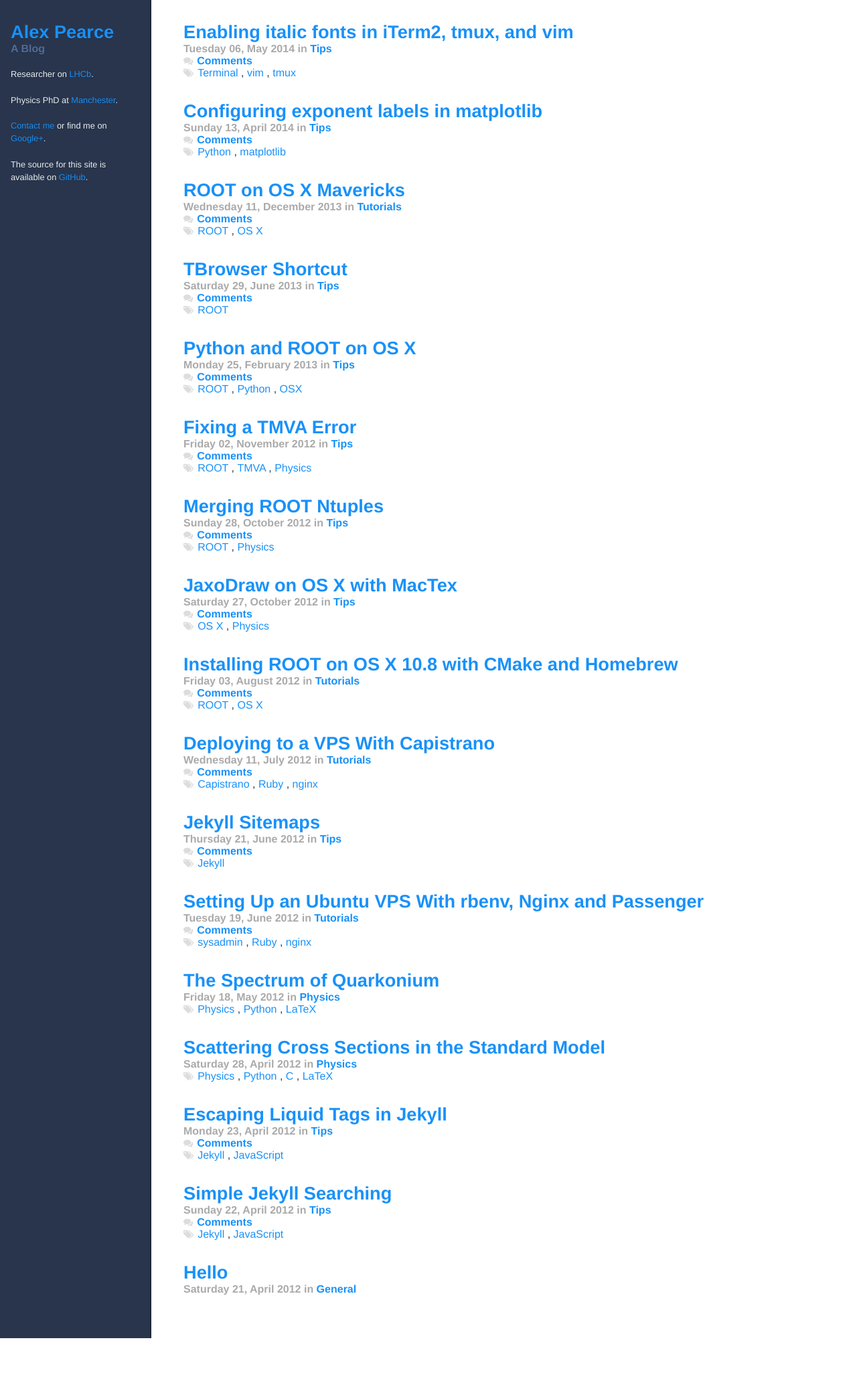
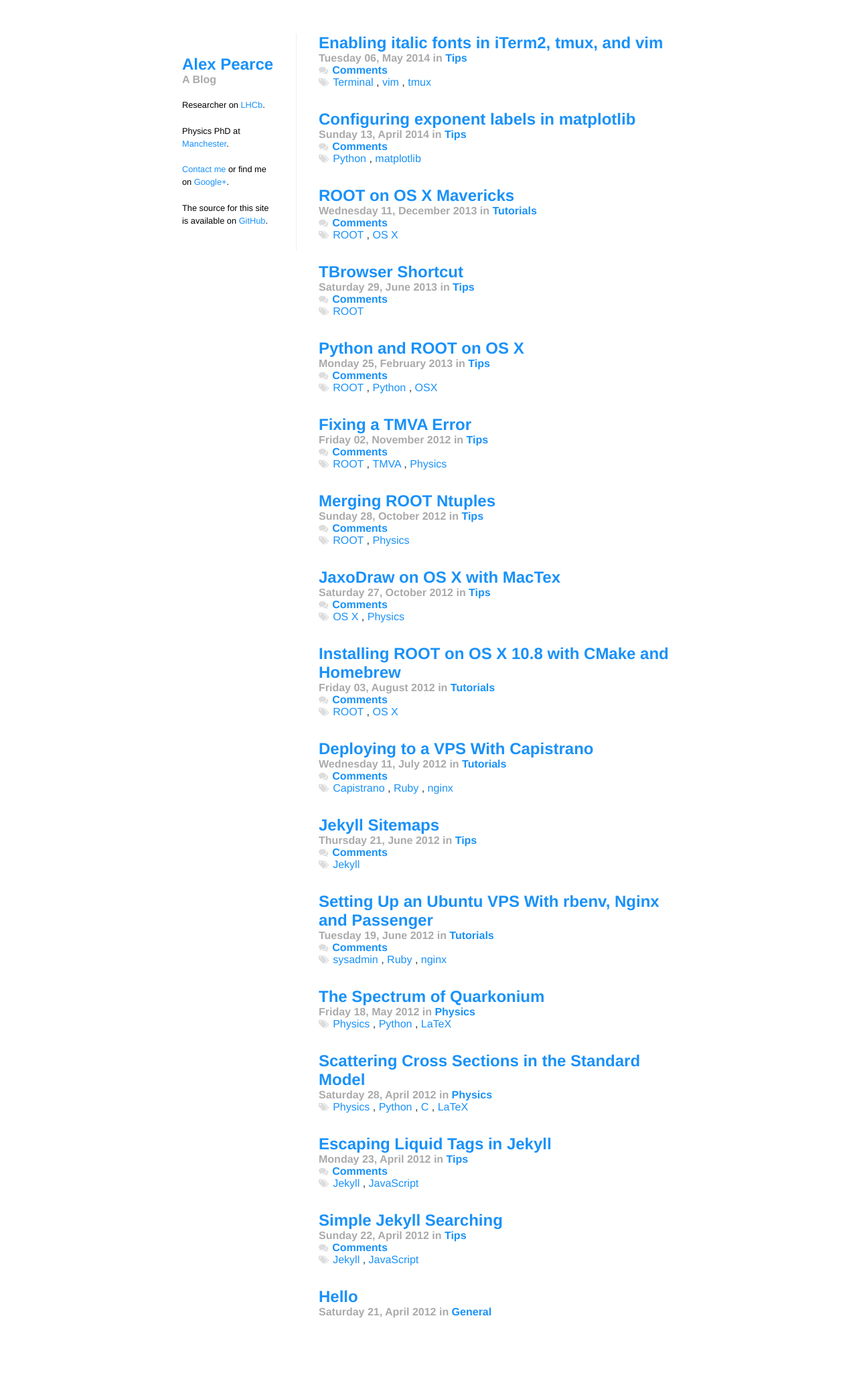
Before and after one commit to alexpearce/home, a Jekyll site: the page built from index.html, in a window 1280 px wide. Shown: the whole page at 67% size. Built offline with Jekyll 4.4.1, drawn with Linux system fonts in a browser that asks for light colours; nearby versions of some CDN libraries; some web fonts are replaced; Markdown is read by kramdown in place of the engine named in the settings; comment, search, counter and statistics services are not loaded; before the commit the page ends 1998 px from its top, so only the background shows below that.

Commit message:
Restyle.

```diff
--- a/_layouts/default.html
+++ b/_layouts/default.html
@@ -16,16 +16,14 @@
 
   {% include analytics.html %}
 </head>
-<body>
-  <div class="columns">
+<body class="cf">
 
-    {% include sidebar.html %}
+  {% include sidebar.html %}
 
-    <main>
-      {{ content }}
-    </main>
+  <main>
+    {{ content }}
+  </main>
 
-  </div>
 
   <script defer src="//ajax.googleapis.com/ajax/libs/jquery/1/jquery.min.js"></script>
 
--- a/assets/css/alexpearce.css
+++ b/assets/css/alexpearce.css
@@ -4,6 +4,23 @@
 /* @group Normalize */
 
 {% include normalize.css %}
+
+* {
+  box-sizing: border-box;
+  -webkit-box-sizing: border-box;
+  moz-box-sizing: border-box;
+}
+
+.cf:before, .cf:after {
+  content: "";
+  display: table;
+}
+.cf:after {
+  clear: both;
+}
+.cf {
+  *zoom: 1;
+}
 
 /* @end Normalize */
 
@@ -13,11 +30,6 @@
 
 /* Make the body fill the entire window. */
 body {
-  position: absolute;
-  top: 0;
-  bottom: 0;
-  left: 0;
-  right: 0;
   font-family: "Droid Serif", "Palatino", "Georgia", serif;
 }
 
@@ -32,7 +44,7 @@ pre, code, kbd, samp {
 /* @end Font faces */
 
 h1 {
-  font-size: 1.7em;
+  font-size: 1.5em;
 }
 
 h2 {
@@ -146,42 +158,24 @@ li {
 
 /* @end Typography */
 
-/* Now that's simple CSS columns! */
-.columns {
-  min-height: 100%;
-  display: -webkit-flex;
-  -webkit-flex-direction: row;
-  display: -ms-flex;
-  -ms-flex-direction: row;
-  display: flex;
-  flex-direction: row;
+/* @group Sidebar */
+
+.sidebar {
+  padding: 1em;
+  /* padding: 2em 1em 0 1em; */
+  border-bottom: 1px solid #eee;
 }
 
-/* Sidebar */
-.sidebar {
-  width: 12em;
-  -webkit-flex-shrink: 0;
-  -ms-flex-shrink: 0;
-  flex-shrink: 0;
-  padding: 2em 1em 0 1em;
-  border-right: 0.15em solid rgb(31, 40, 59);
-  background: rgb(41, 53, 77);
-  color: rgb(235, 240, 243);
-  text-shadow: 0px 1px 0px rgba(0, 0, 0, 0.25);
+.sidebar p {
+  display: none;
 }
 
-.sidebar h2 {
-  color: rgb(80, 109, 152);
-}
-
-.sidebar a {
-  text-decoration: none;
-}
+/* @end Sidebar */
 
 /* @group Main content */
 
 main {
-  padding: 2em 3em;
+  padding: 1em 2em;
   text-align: left;
   color: #333;
 }
@@ -288,33 +282,40 @@ ul.results > li:first-child {
   content: "";
 }
 
+/* @group Disqus */
+
+#disqus_thread {
+  padding: 1em 0 0 0;
+  border-top: 1px solid #eee;
+}
+
+/* @end */
+
 /* @end Main content */
 
-@media only screen and (max-width: 750px) {
-  .columns {
-    -webkit-flex-direction: column;
-    -ms-flex-direction: column;
-    flex-direction: column;
+@media only screen and (min-width: 768px) {
+  body {
+    width: 768px;
+    margin: 0 auto;
+    padding: 50px 0;
   }
 
   .sidebar {
-    width: 100%;
-    border-right: none;
-    -webkit-flex-shrink: 1;
-    -ms-flex-shrink: 1;
-    flex-shrink: 1;
-    padding: 1em;
+    width: 187px;
+    float: left;
+    padding: 2em 2em 1em 1em;
+    border-bottom: none;
+    border-right: 1px solid #eee;
   }
 
   .sidebar p {
-    display: none;
+    display: block;
   }
-}
 
-@media only screen and (max-width: 500px) {
   main {
-    padding: 2em 2em;
-    text-align: left;
+    width: 580px;
+    float: right;
+    padding: 0 1em 0 2em;
   }
 }
 
--- a/index.html
+++ b/index.html
@@ -22,7 +22,7 @@ page_title: Blog
   {% endfor %}
 </ul>
 <script>
-  var disqus_shortname = window.location.host ? "alexpearce.me" ? "alexpearce" : "alexpearce-devel";
+  var disqus_shortname = window.location.host === "alexpearce.me" ? "alexpearce" : "alexpearce-devel";
 
   (function () {
     var s = document.createElement("script");
```
Also changed, not shown: _layouts/post.html (+6 -9 lines), favicon.ico.
